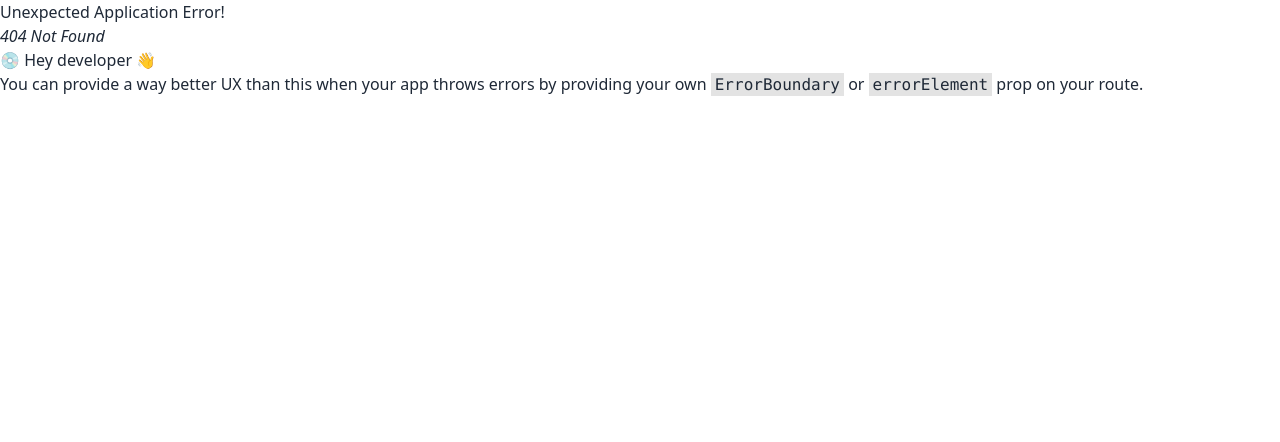
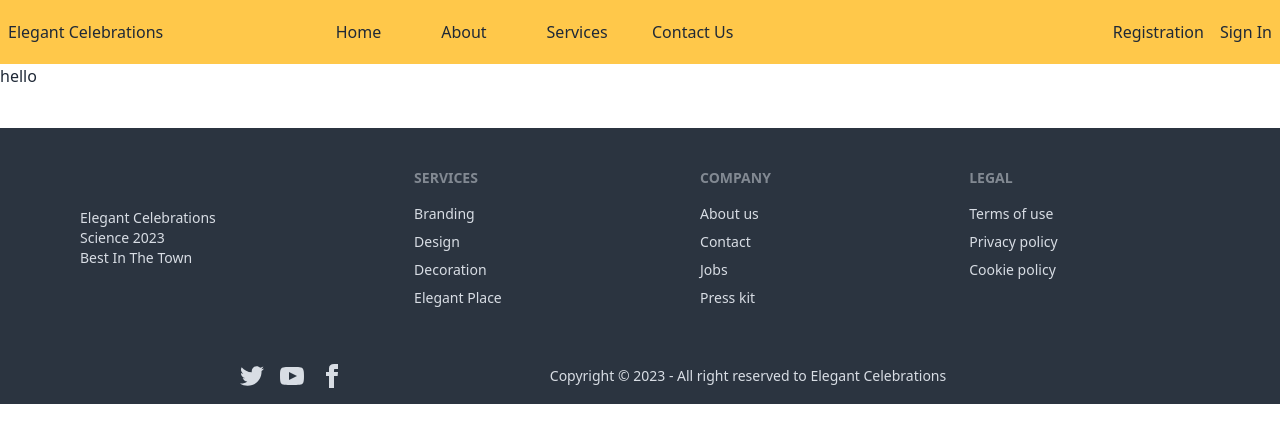
Before and after one commit to Shammo06/event-management-client, a React (Vite) app: page /about in a window 1280 px wide. Before the commit this address had no page. Shown: the top 442 px of the page. Built offline with nearby package versions, Linux system fonts and the light colour scheme.

Commit message:
add footer

```diff
--- /dev/null
+++ b/src/About/About.jsx
@@ -0,0 +1,11 @@
+
+
+const About = () => {
+    return (
+        <div>
+            <h1>hello</h1>
+        </div>
+    );
+};
+
+export default About;
--- a/src/component/Footer/Footer.jsx
+++ b/src/component/Footer/Footer.jsx
@@ -1,32 +1,48 @@
+import { Link } from "react-router-dom";
 
 const Footer = () => {
     return (
-        <footer className="footer p-10 bg-base-200 text-base-content">
+        <div className="pt-10">
+            <footer className="footer p-10 bg-neutral text-neutral-content pl-20">
             <aside>
-                <svg width="50" height="50" viewBox="0 0 24 24" xmlns="http://www.w3.org/2000/svg" fillRule="evenodd" clipRule="evenodd" className="fill-current"><path d="M22.672 15.226l-2.432.811.841 2.515c.33 1.019-.209 2.127-1.23 2.456-1.15.325-2.148-.321-2.463-1.226l-.84-2.518-5.013 1.677.84 2.517c.391 1.203-.434 2.542-1.831 2.542-.88 0-1.601-.564-1.86-1.314l-.842-2.516-2.431.809c-1.135.328-2.145-.317-2.463-1.229-.329-1.018.211-2.127 1.231-2.456l2.432-.809-1.621-4.823-2.432.808c-1.355.384-2.558-.59-2.558-1.839 0-.817.509-1.582 1.327-1.846l2.433-.809-.842-2.515c-.33-1.02.211-2.129 1.232-2.458 1.02-.329 2.13.209 2.461 1.229l.842 2.515 5.011-1.677-.839-2.517c-.403-1.238.484-2.553 1.843-2.553.819 0 1.585.509 1.85 1.326l.841 2.517 2.431-.81c1.02-.33 2.131.211 2.461 1.229.332 1.018-.21 2.126-1.23 2.456l-2.433.809 1.622 4.823 2.433-.809c1.242-.401 2.557.484 2.557 1.838 0 .819-.51 1.583-1.328 1.847m-8.992-6.428l-5.01 1.675 1.619 4.828 5.011-1.674-1.62-4.829z"></path></svg>
-                <p>Elegant Celebrations <br/> Science 2023<br/> Best In The Town</p>
+                <p className="pt-10">Elegant Celebrations <br/> Science 2023<br/> Best In The Town</p>
             </aside>
             <nav>
                 <header className="footer-title">Services</header>
-                <a className="link link-hover">Branding</a>
-                <a className="link link-hover">Design</a>
-                <a className="link link-hover">Marketing</a>
-                <a className="link link-hover">Advertisement</a>
+                <Link className="link link-hover">Branding</Link>
+                <Link className="link link-hover">Design</Link>
+                <Link className="link link-hover">Decoration</Link>
+                <Link className="link link-hover">Elegant Place</Link>
             </nav>
             <nav>
                 <header className="footer-title">Company</header>
-                <a className="link link-hover">About us</a>
-                <a className="link link-hover">Contact</a>
-                <a className="link link-hover">Jobs</a>
-                <a className="link link-hover">Press kit</a>
+                <Link to="about" className="link link-hover">About us</Link>
+                <Link className="link link-hover">Contact</Link>
+                <Link className="link link-hover">Jobs</Link>
+                <Link className="link link-hover">Press kit</Link>
             </nav>
             <nav>
                 <header className="footer-title">Legal</header>
-                <a className="link link-hover">Terms of use</a>
-                <a className="link link-hover">Privacy policy</a>
-                <a className="link link-hover">Cookie policy</a>
+                <Link className="link link-hover">Terms of use</Link>
+                <Link className="link link-hover">Privacy policy</Link>
+                <Link className="link link-hover">Cookie policy</Link>
             </nav>
         </footer>
+
+        <div className="footer items-center p-4 lg:px-36 bg-neutral text-neutral-content text-center">
+        <aside>
+            <div className="grid grid-flow-col gap-4 pl-24">
+            <a><svg xmlns="http://www.w3.org/2000/svg" width="24" height="24" viewBox="0 0 24 24" className="fill-current"><path d="M24 4.557c-.883.392-1.832.656-2.828.775 1.017-.609 1.798-1.574 2.165-2.724-.951.564-2.005.974-3.127 1.195-.897-.957-2.178-1.555-3.594-1.555-3.179 0-5.515 2.966-4.797 6.045-4.091-.205-7.719-2.165-10.148-5.144-1.29 2.213-.669 5.108 1.523 6.574-.806-.026-1.566-.247-2.229-.616-.054 2.281 1.581 4.415 3.949 4.89-.693.188-1.452.232-2.224.084.626 1.956 2.444 3.379 4.6 3.419-2.07 1.623-4.678 2.348-7.29 2.04 2.179 1.397 4.768 2.212 7.548 2.212 9.142 0 14.307-7.721 13.995-14.646.962-.695 1.797-1.562 2.457-2.549z"></path></svg></a>
+            <a><svg xmlns="http://www.w3.org/2000/svg" width="24" height="24" viewBox="0 0 24 24" className="fill-current"><path d="M19.615 3.184c-3.604-.246-11.631-.245-15.23 0-3.897.266-4.356 2.62-4.385 8.816.029 6.185.484 8.549 4.385 8.816 3.6.245 11.626.246 15.23 0 3.897-.266 4.356-2.62 4.385-8.816-.029-6.185-.484-8.549-4.385-8.816zm-10.615 12.816v-8l8 3.993-8 4.007z"></path></svg></a>
+            <a><svg xmlns="http://www.w3.org/2000/svg" width="24" height="24" viewBox="0 0 24 24" className="fill-current"><path d="M9 8h-3v4h3v12h5v-12h3.642l.358-4h-4v-1.667c0-.955.192-1.333 1.115-1.333h2.885v-5h-3.808c-3.596 0-5.192 1.583-5.192 4.615v3.385z"></path></svg></a>
+            </div>
+        </aside>
+        <nav>
+          <p className="">Copyright © 2023 - All right reserved to Elegant Celebrations</p>
+
+        </nav>
+        </div>
+        </div>
     );
 };
 
--- a/src/component/Home/Banner/Banner.jsx
+++ b/src/component/Home/Banner/Banner.jsx
@@ -1,4 +1,5 @@
 import banner from '../../../assets/bride-groom-celebrate-love-nature-generated-by-ai.jpg';
+
 const Banner = () => {
     return (
         <div className="hero min-h-screen"style={{ backgroundImage: `url(${banner})`}}>
@@ -10,7 +11,7 @@
                 <button className="btn btn-primary">Get Started</button>
                 </div>
             </div>
-            </div>
+        </div>
     );
 };
 
--- a/src/component/Home/Services/Services.jsx
+++ b/src/component/Home/Services/Services.jsx
@@ -25,15 +25,16 @@
             <div className='grid lg:grid-cols-2  gap-5 px-20'>
             {
                 service.map((data) =>(
-                <div key={data.key} className="card bg-base-100 shadow-xl">
+                <div key={data.key} className="card shadow-xl">
+                    <h2 className="card-title card-body text-center items-center rounded-xl">{data.name}</h2>
                 <figure className="">
                     <img src={data.image} className="rounded-xl w-full h-96 " />
                 </figure>
                 <div className="card-body items-center text-center">
-                    <h2 className="card-title">{data.name}</h2>
+
                     <p>{data.shortDescription}</p>
                     <div className="card-actions">
-                    <button onClick={()=>navigate(`/learnMore/${data.key}`)} className="btn btn-primary">Learn more</button>
+                    <button onClick={()=>navigate(`/learnMore/${data.key}`)} className="btn btn-primary  border-lime-200 text-amber-400">Learn more</button>
                     </div>
                 </div>
                 </div>
--- a/src/component/Navbar/Navbar.jsx
+++ b/src/component/Navbar/Navbar.jsx
@@ -4,8 +4,8 @@
 const Navbar = () => {
     return (
         <div>
-            <div className="lg:navbar bg-base-100 mx-auto">
-            <div className="navbar-start text-yellow-400">
+            <div className="lg:navbar  mx-auto bg-[#ffc84a]">
+            <div className="navbar-start">
                 <p>Elegant Celebrations</p>
             </div>
             <div className="navbar-center lg:flex">
@@ -14,12 +14,14 @@
                 <li><NavLink to='/about'>About</NavLink></li>
                 <li><NavLink to='/services' >Services</NavLink></li>
                 <li><NavLink to='/contact'>Contact Us</NavLink></li>
-                <li><NavLink to='/registration'>Registration</NavLink></li>
+
                 </ul>
             </div>
             {
-            <div className="navbar-end">
+            <div className="navbar-end gap-4">
+                <Link to='/registration'>Registration</Link>
                 <Link to='/signIn'>Sign In</Link>
+
             </div>
             }
             </div>
--- a/src/main.jsx
+++ b/src/main.jsx
@@ -12,6 +12,7 @@
 import Registration from './component/Resgistration/Registration';
 import SignIn from './component/SignIn/SignIn';
 import LearnMore from './component/LearnMore/LearnMore';
+import About from './About/About';
 
 const router = createBrowserRouter([
   {
@@ -39,6 +40,10 @@
         loader: () =>fetch('/services.json'),
         element: <LearnMore></LearnMore>
 
+      },
+      {
+        path:"/about",
+        element : <About></About>
       }
     ]
   },
```
